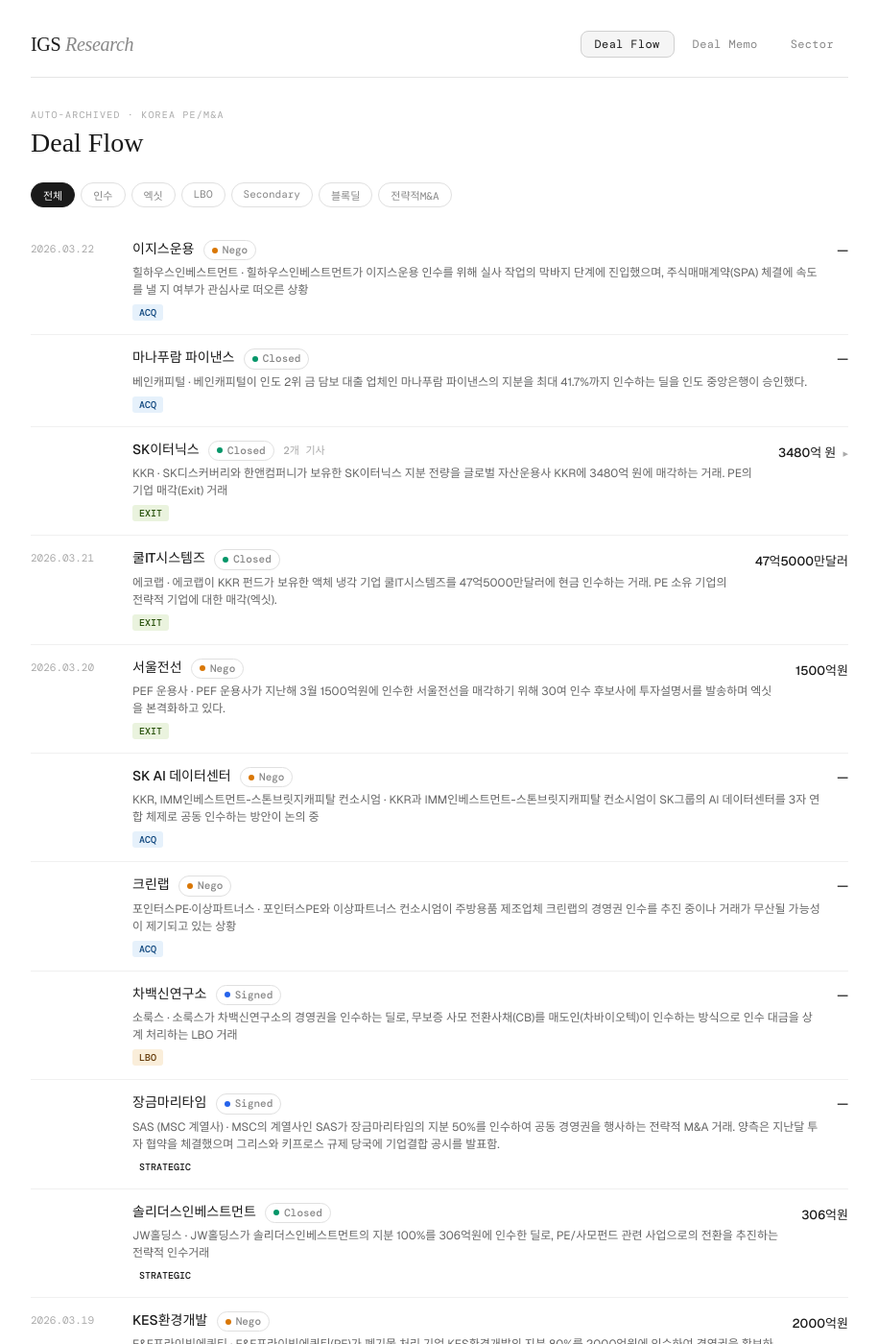
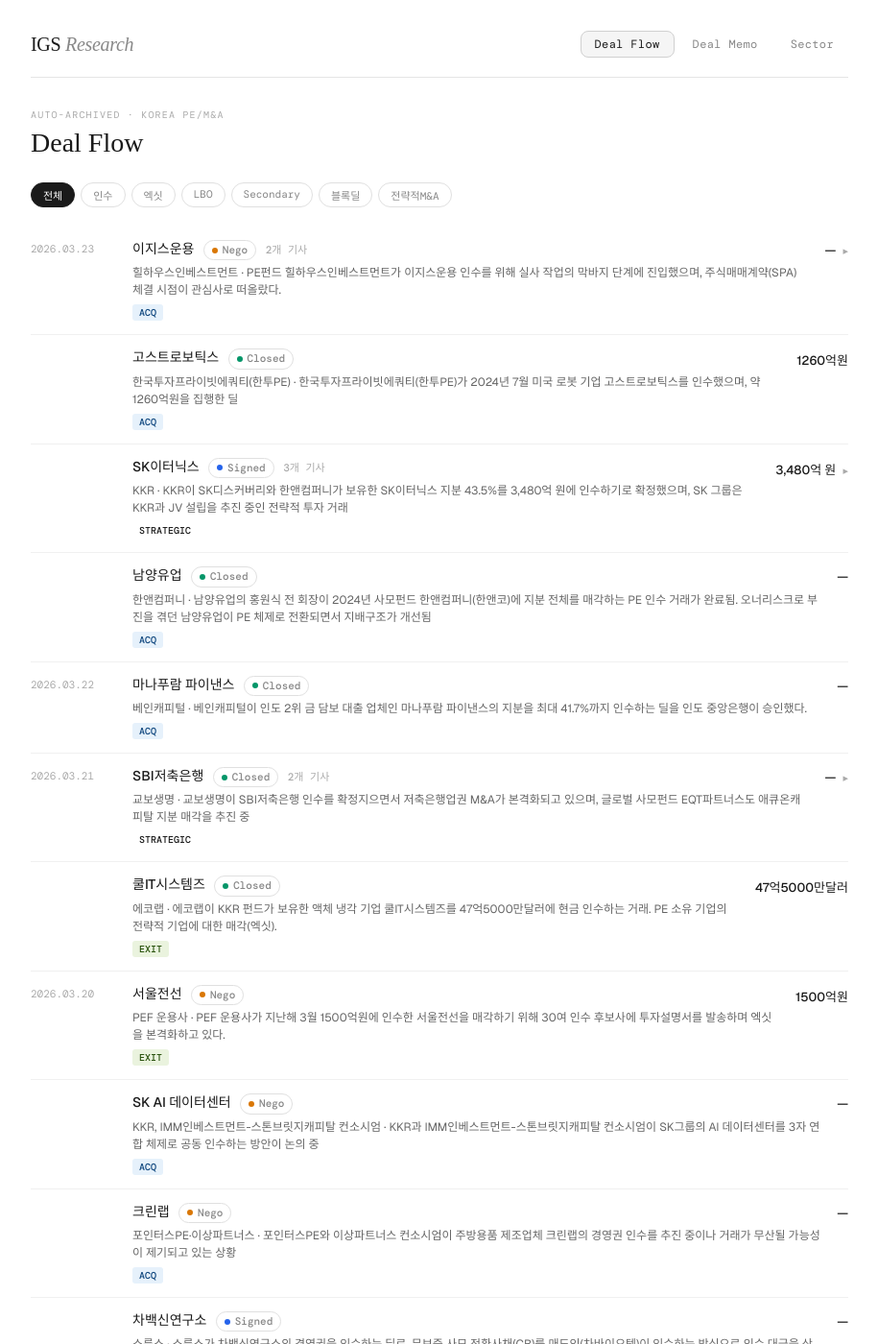
Before and after one commit to ingyu-song/igs-research, a Jekyll site: the page built from index.html, in a window 1280 px wide and 1400 px high. Shown: the whole window at 96% size, without its empty margins (182-1097 px from the left). Built offline with Jekyll 4.4.1, drawn with Linux system fonts in a browser that asks for light colours; some web fonts are replaced; some of the changed text lies outside the part shown.

Commit message:
auto: update deals 2026.03.23

```diff
--- a/_data/deals.json
+++ b/_data/deals.json
@@ -1,4 +1,116 @@
 [
+  {
+    "title": "이지스운용 매각 '9부 능선' 힐하우스, 실사 마무리 수순",
+    "summary": "PE펀드 힐하우스인베스트먼트가 이지스운용 인수를 위해 실사 작업의 막바지 단계에 진입했으며, 주식매매계약(SPA) 체결 시점이 관심사로 떠올랐다.",
+    "company": "이지스운용",
+    "acquirer": "힐하우스인베스트먼트",
+    "type": "acq",
+    "tags": [
+      "acq"
+    ],
+    "ev": null,
+    "deal_stage": "협상",
+    "url": "https://biz.heraldcorp.com/article/10700404?ref=naver",
+    "date": "2026.03.23"
+  },
+  {
+    "title": "한투PE, 투자본부 '3각 편대' 체제 본궤도",
+    "summary": "한국투자프라이빗에쿼티(한투PE)가 2024년 7월 미국 로봇 기업 고스트로보틱스를 인수했으며, 약 1260억원을 집행한 딜",
+    "company": "고스트로보틱스",
+    "acquirer": "한국투자프라이빗에쿼티(한투PE)",
+    "type": "acq",
+    "tags": [
+      "acq"
+    ],
+    "ev": "1260억원",
+    "deal_stage": "완료",
+    "url": "https://www.newstopkorea.com/news/articleView.html?idxno=43946",
+    "date": "2026.03.23"
+  },
+  {
+    "title": "SK이터닉스, KKR의 '국내 청정에너지 시장' 진입 교두보",
+    "summary": "KKR이 SK디스커버리와 한앤컴퍼니가 보유한 SK이터닉스 지분 43.5%를 3,480억 원에 인수하기로 확정했으며, SK 그룹은 KKR과 JV 설립을 추진 중인 전략적 투자 거래",
+    "company": "SK이터닉스",
+    "acquirer": "KKR",
+    "type": "strategic",
+    "tags": [
+      "strategic"
+    ],
+    "ev": "3,480억 원",
+    "deal_stage": "계약",
+    "url": "http://www.newsfc.co.kr/news/articleView.html?idxno=77524",
+    "date": "2026.03.23"
+  },
+  {
+    "title": "[더벨]'제이에스티 인수 추진' 현대투자파트너스, 씨엘파트너스와 맞...",
+    "summary": "현대투자파트너스와 씨엘파트너스가 자동차 부품 기업 제이에스티를 공동으로 인수하는 딜을 추진 중이며, 거래금액은 총 300억원",
+    "company": "제이에스티",
+    "acquirer": "현대투자파트너스",
+    "type": "acq",
+    "tags": [
+      "acq"
+    ],
+    "ev": "300억원",
+    "deal_stage": "협상",
+    "url": "https://www.thebell.co.kr/free/content/ArticleView.asp?key=202603181610186160104775",
+    "date": "2026.03.23"
+  },
+  {
+    "title": "한앤코의 남양유업, 어떻게 달라졌나",
+    "summary": "남양유업의 홍원식 전 회장이 2024년 사모펀드 한앤컴퍼니(한앤코)에 지분 전체를 매각하는 PE 인수 거래가 완료됨. 오너리스크로 부진을 겪던 남양유업이 PE 체제로 전환되면서 지배구조가 개선됨",
+    "company": "남양유업",
+    "acquirer": "한앤컴퍼니",
+    "type": "acq",
+    "tags": [
+      "acq"
+    ],
+    "ev": null,
+    "deal_stage": "완료",
+    "url": "http://www.fntimes.com/html/view.php?ud=202603230229599802dd55077bc2_18",
+    "date": "2026.03.23"
+  },
+  {
+    "title": "교보생명 품에 안긴 SBI저축은행…업권 M&A 활성화 '신호탄' 될까",
+    "summary": "교보생명이 SBI저축은행 인수를 확정지으면서 저축은행업권 M&A가 본격화되고 있으며, 글로벌 사모펀드 EQT파트너스도 애큐온캐피탈 지분 매각을 추진 중",
+    "company": "SBI저축은행",
+    "acquirer": "교보생명",
+    "type": "strategic",
+    "tags": [
+      "strategic"
+    ],
+    "ev": null,
+    "deal_stage": "완료",
+    "url": "https://www.dailian.co.kr/news/view/1623421/?sc=Naver",
+    "date": "2026.03.21"
+  },
+  {
+    "title": "[더벨]교보생명, SBI저축 인수 승인에도 지주 전환 계획 빠진 이유",
+    "summary": "교보생명이 SBI저축은행의 지분 인수를 승인받아 올해 지분 인수를 마무리하고 내년부터 경영권을 행사할 예정인 전략적 M&A 거래",
+    "company": "SBI저축은행",
+    "acquirer": "교보생명",
+    "type": "strategic",
+    "tags": [
+      "strategic"
+    ],
+    "ev": null,
+    "deal_stage": "완료",
+    "url": "https://www.thebell.co.kr/free/content/ArticleView.asp?key=202603181344256600108816",
+    "date": "2026.03.23"
+  },
+  {
+    "title": "[더벨][오르비텍 줌인] 주성그룹, 3년 새 상장사 4곳 지배력 확보",
+    "summary": "오르비텍이 지난해 12월 말 구주 인수와 유상증자 참여를 통해 파인테크닉스 경영권을 인수했으며, 자회사 제이에스링크를 주성씨앤에어에 239억원에 매각했다. 주성그룹이 3년간 상장사 4곳의 지배력을 확보한 상황이다.",
+    "company": "파인테크닉스",
+    "acquirer": "오르비텍",
+    "type": "acq",
+    "tags": [
+      "acq"
+    ],
+    "ev": null,
+    "deal_stage": "완료",
+    "url": "https://www.thebell.co.kr/free/content/ArticleView.asp?key=202603201441205240104126",
+    "date": "2026.03.23"
+  },
   {
     "title": "이지스운용 매각 '9부 능선' 넘나…힐하우스, 실사 막바지 [주간 '딜...",
     "summary": "힐하우스인베스트먼트가 이지스운용 인수를 위해 실사 작업의 막바지 단계에 진입했으며, 주식매매계약(SPA) 체결에 속도를 낼 지 여부가 관심사로 떠오른 상황",
```
